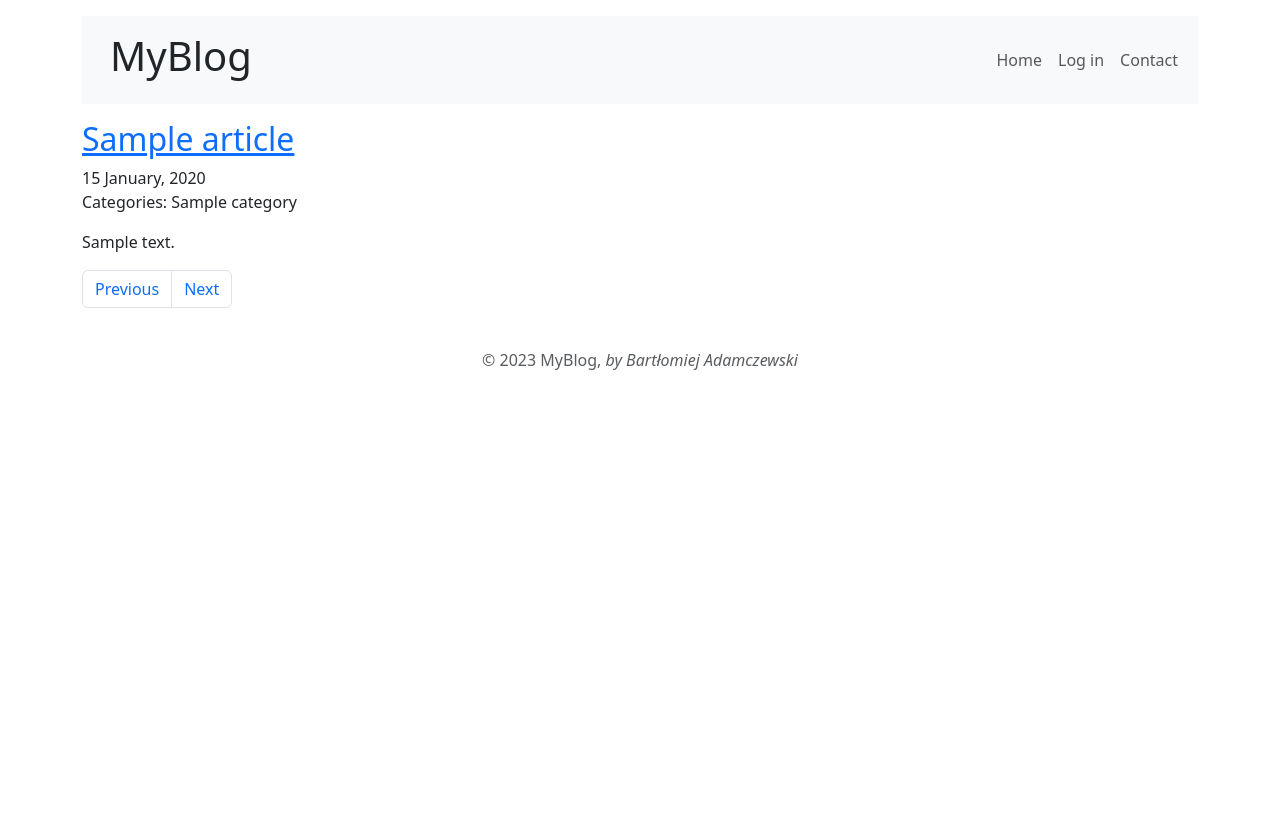
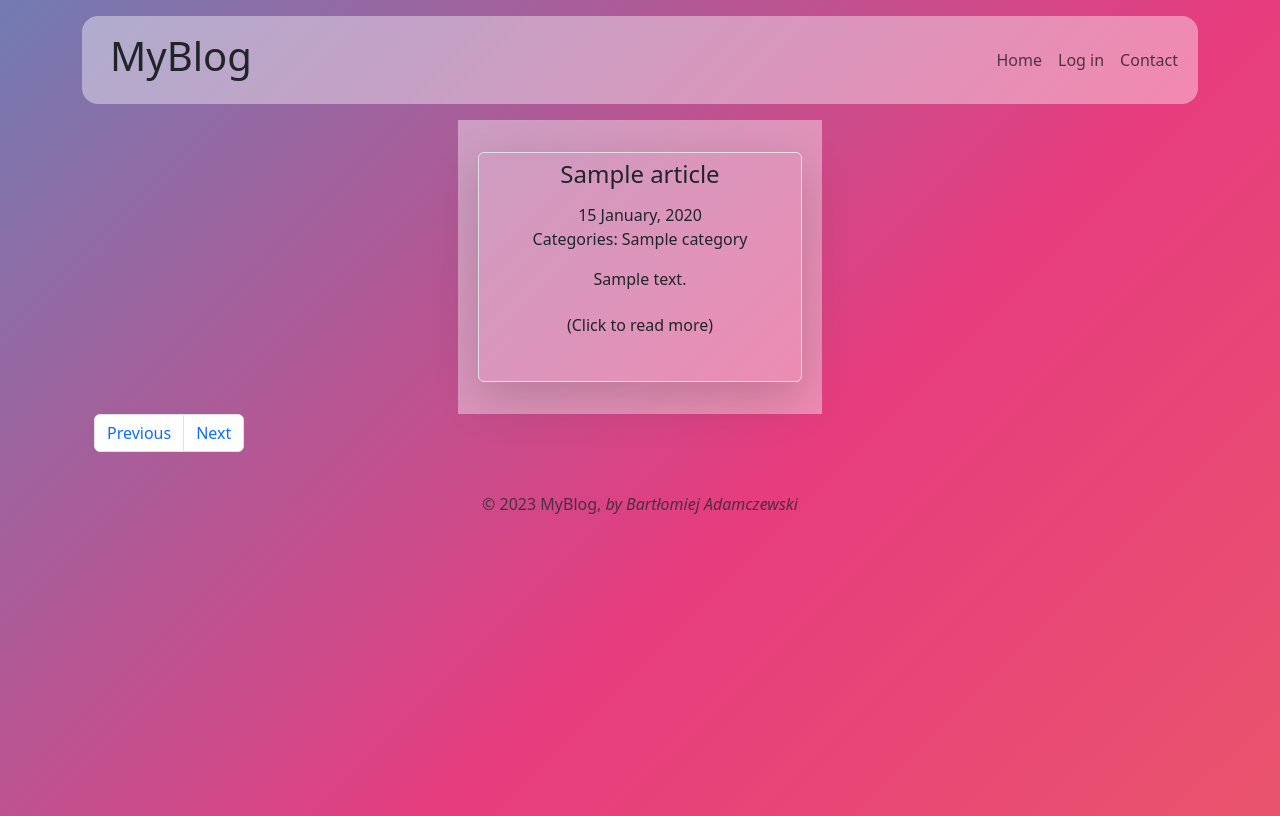
Before and after one commit to BartAdamPOZ/MyBlog, a PHP site: page / in a window 1280 px wide. Before the commit the page ends 370 px from the top, so only its background shows below. Run offline with PHP 8.4, Linux system fonts and the light colour scheme; tables that the repository leaves empty or names only in its code hold one stand-in row (values such as "Sample post"); some libraries are stand-ins or nearby versions.

Commit message:
Added styling to home page.

```diff
--- a/css/styles.css
+++ b/css/styles.css
@@ -1,17 +1,55 @@
-ul#index {
-  padding-left: 0;
-  list-style-type: none;
+#message {
+  height: 10em;
 }
 
+.text-short {
+  display: inline-block;
+  white-space: nowrap;
+  overflow: hidden;
+  text-overflow: ellipsis;
+  max-width: 30ch;
+}
 
-#message {
-  height: 10em;
+body {
+  background: linear-gradient(
+    -45deg,
+    #ee7752,
+    #e73c7e,
+    #23a6d5,
+    #23d5ab,
+    transparent
+  );
+  background-size: 400% 400%;
+  animation: gradient 15s ease infinite;
+  height: 100vh;
+}
+
+@keyframes gradient {
+  0% {
+    background-position: 0% 50%;
+  }
+  50% {
+    background-position: 100% 50%;
+  }
+  100% {
+    background-position: 0% 50%;
+  }
+}
+
+.main {
+  background: #e73c7e;
+  opacity: 100%;
 }
 
 .navbar-collapse {
   flex-basis: 100%;
   flex-grow: 0;
   align-items: center;
+}
+
+.navbar {
+  background: rgba(255, 255, 255, 0.397);
+  border-radius: 1rem;
 }
 
 .form-signin {
@@ -35,18 +73,52 @@ ul#index {
 
 #a-new-article {
   text-decoration: none;
-  color:white;
+  color: white;
 }
 
 #btn-add-new-article {
   margin: 1rem 0 2rem 0;
 }
 
+.row {
+  display: flex;
+  flex-wrap: wrap;
+  height: 230px;
+  width: 400px;
+}
+
+.row:hover {
+  background: rgba(126, 127, 127, 0.525);
+}
+
+.article-card {
+  display: flex;
+  align-items: center;
+  justify-content: center;
+  background: rgba(255, 255, 255, 0.397);
+  padding: 2rem 2rem 2rem 2rem;
+  border-style: none;
+}
+
+.main-site-articles {
+  display: flex;
+  flex-wrap: wrap;
+  align-items: center;
+  justify-content: center;
+}
+
 @media screen and (max-width: 992px) {
 
+  .new-article-form {
+    max-width: 80%;
+  }
 
-.new-article-form {
-  max-width: 80%;
+
 }
 
+@media screen and (max-width: 768px) {
+  .row {
+    width: 300px;
+    height: 230px;
+  }
 }
--- a/includes/header.php
+++ b/includes/header.php
@@ -25,7 +25,7 @@
 <body>
 
   <div class="container">
-    <nav class="navbar navbar-expand-lg bg-body-tertiary my-3">
+    <nav class="navbar navbar-expand-lg my-3">
       <div class="container d-flex py-2">
         <h1 class="mx-3">MyBlog</h1>
         <button class="navbar-toggler" type="button" data-bs-toggle="collapse" data-bs-target="#navbarTogglerDemo02"
@@ -55,4 +55,4 @@
       </div>
     </nav>
 
-    <main>
+    <main class="container">
--- a/index.php
+++ b/index.php
@@ -4,7 +4,7 @@ require 'includes/init.php';
 
 $conn = require 'includes/db.php';
 
-$paginator = new Paginator($_GET['page'] ?? 1 , 4, Article::getTotal($conn, true));
+$paginator = new Paginator($_GET['page'] ?? 1 , 6, Article::getTotal($conn, true));
 
 $articles = Article::getPage($conn, $paginator -> limit, $paginator -> offset, true);
 
@@ -18,20 +18,24 @@ $articles = Article::getPage($conn, $paginator -> limit, $paginator -> offset, t
 
 <?php else:?>
 
-      <ul id="index">
+<div class="main-site-articles">
 
 <?php foreach ($articles as $article):?>
 
-          <li>
+
+  <div class="article-card col-md-4">
+
+    <div class="row border rounded overflow-hidden shadow-lg ">
+    <a href="article.php?id=<?= $article['id']; ?>" class="link-body-emphasis text-decoration-none">
+
+      <div class="btn d-flex flex-column">
 
     <article>
 
-            <h2><a href="article.php?id=<?= $article['id']; ?>"><?= htmlspecialchars($article['title']); ?></a></h2>
+      <h4 class="text-short"><?= htmlspecialchars($article['title']); ?></h4><br>
 
-            <time><?php
-              $datetime = new DateTime($article['published_at']);
-              echo $datetime -> format("j F, Y");
-            ?></time>
+      <time><?php $datetime = new DateTime($article['published_at']);
+            echo $datetime -> format("j F, Y"); ?></time>
 
       <?php if ($article['category_names']) : ?>
 
@@ -47,15 +51,25 @@ $articles = Article::getPage($conn, $paginator -> limit, $paginator -> offset, t
 
       <?php endif; ?>
 
-            <p><?= htmlspecialchars($article['content']); ?></p>
+      <p class="text-short"><?= htmlspecialchars($article['content']); ?></p>
+
 
     </article>
+    <p>(Click to read more)</p>
+    </div>
 
-          </li>
+    </a>
+    </div>
+
+
+  </div>
+
+
+
 
 <?php endforeach;?>
 
-      </ul>
+</div>
 
 <?php require 'includes/pagination.php';?>
 
```
Also changed, not shown: admin/index.php (+5 -7 lines). Lines whose indentation alone changed are shown as unchanged.
